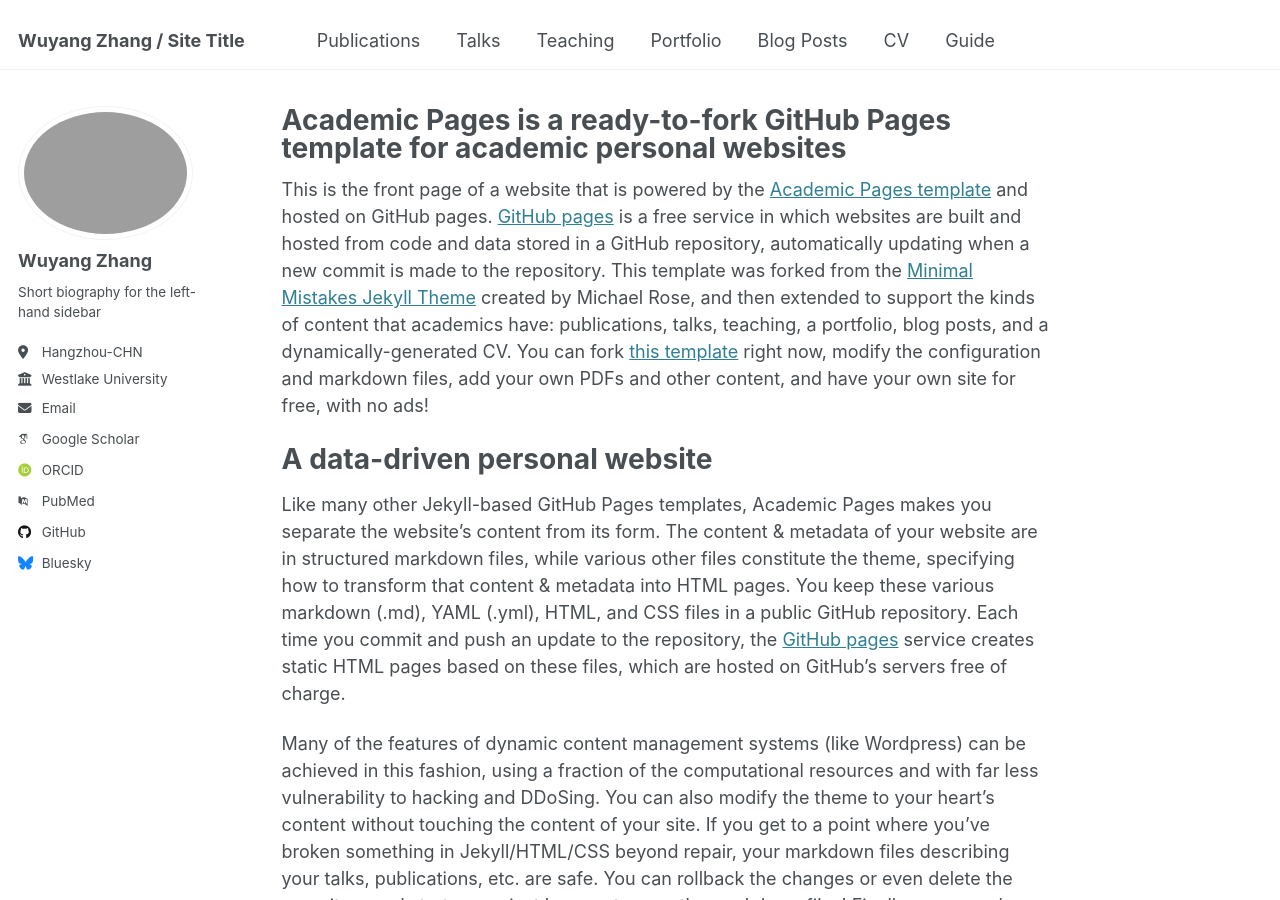
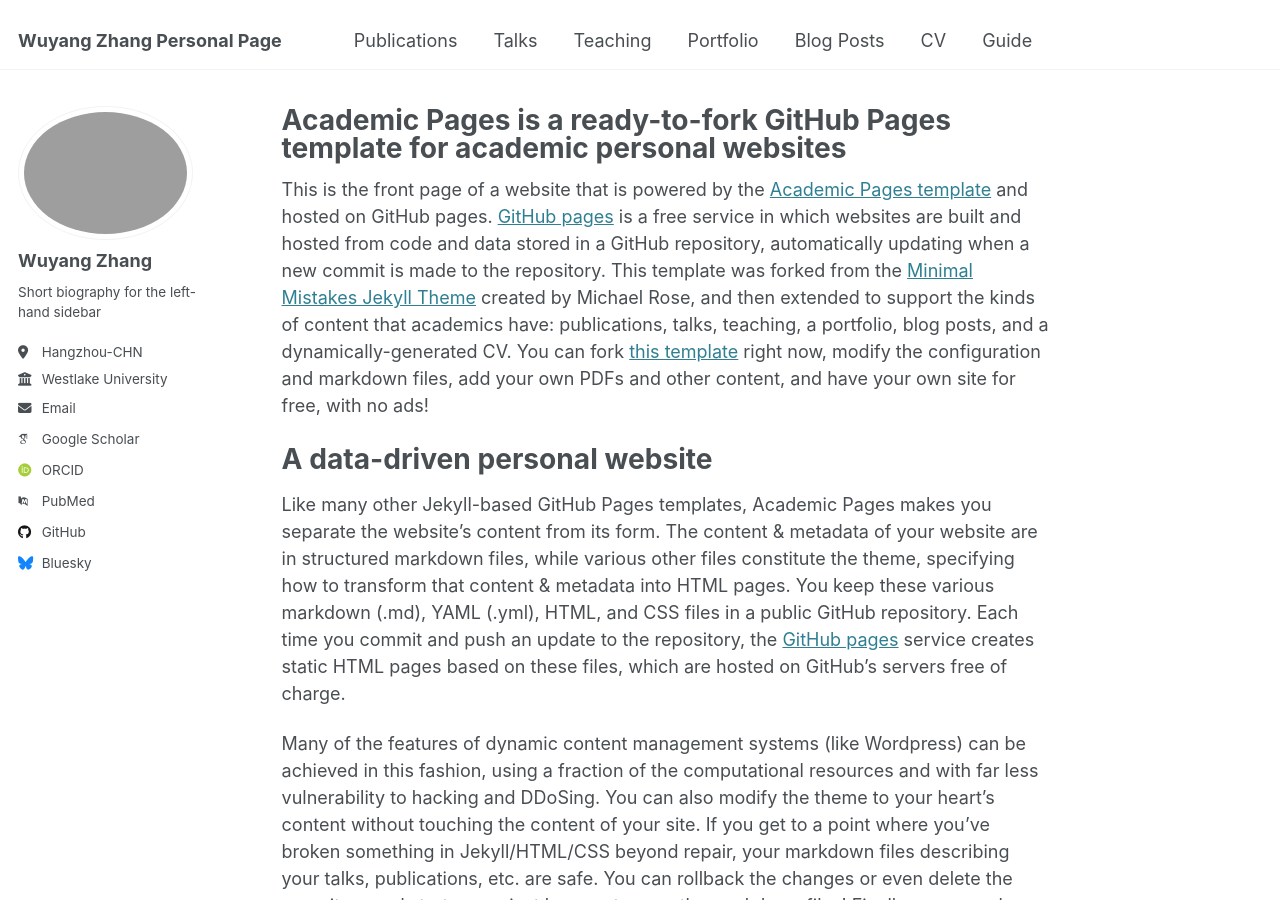
Before and after one commit to hardearnedmoneysniper/hardearnedmoneysniper.github.io, a Jekyll site: the page built from _pages/about.md, in a window 1280 px wide and 900 px high. Built offline with Jekyll 4.4.1, drawn with Linux system fonts in a browser that asks for light colours; some web fonts are replaced.

Commit message:
Update _config.yml

```diff
--- a/_config.yml
+++ b/_config.yml
@@ -9,7 +9,7 @@
 # Basic Site Settings
 locale                   : "en-US"
 site_theme               : "default"
-title                    : "Wuyang Zhang / Site Title"
+title                    : "Wuyang Zhang Personal Page"
 title_separator          : "-"
 name                     : &name "Wuyang Zhang"
 description              : &description "Data Scientist"
```
